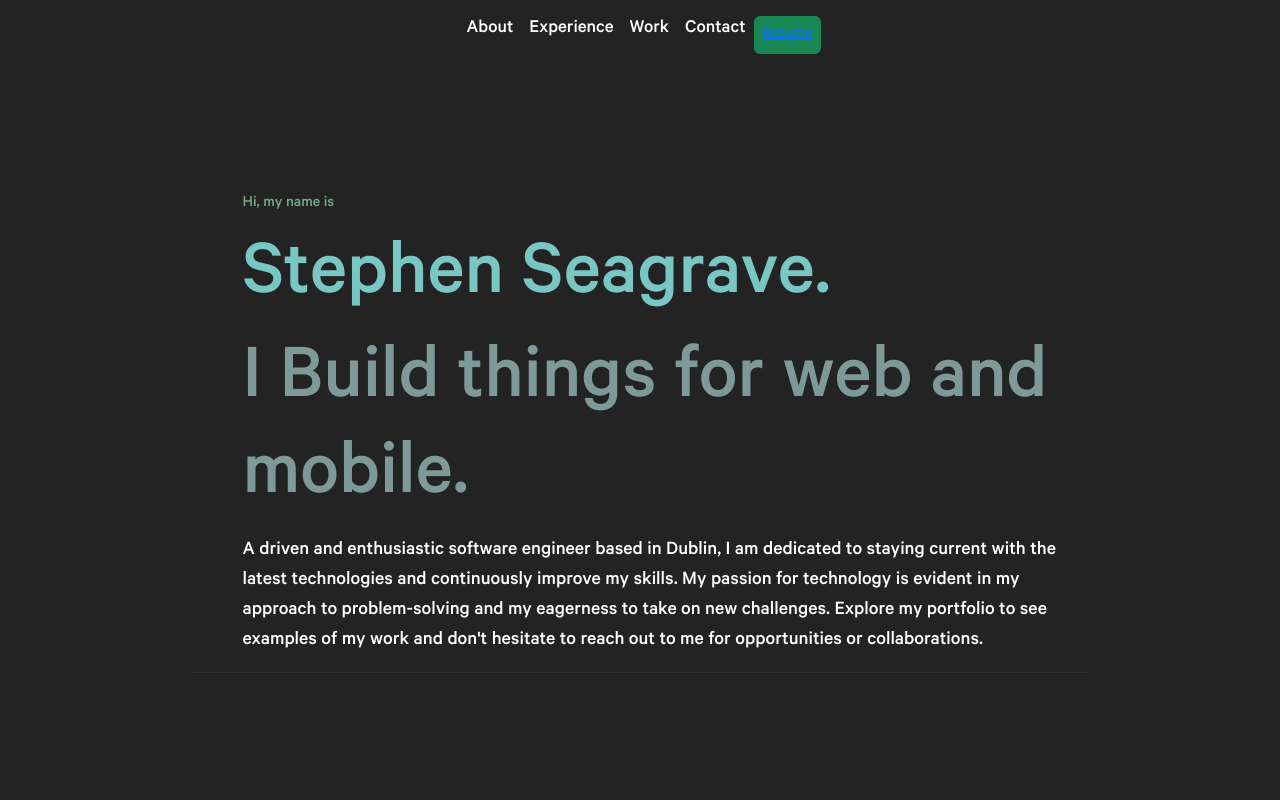
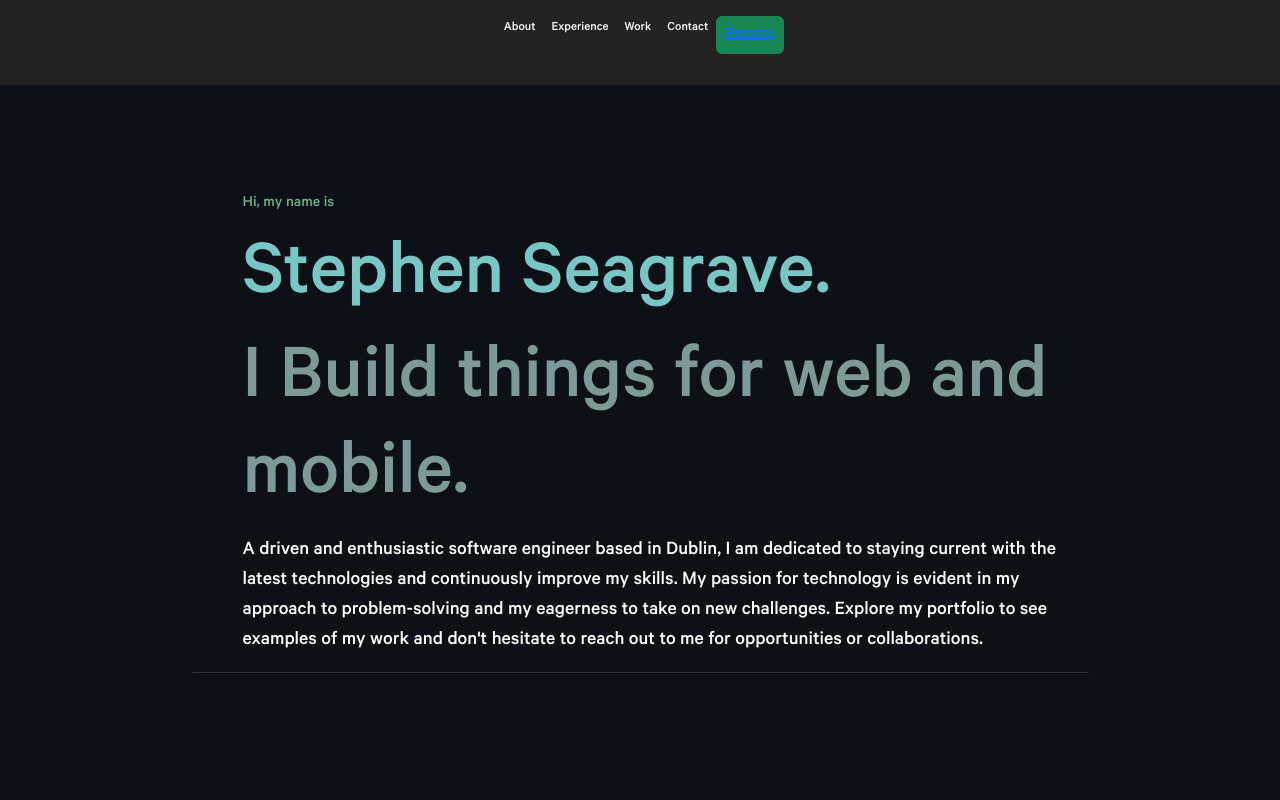
Before and after one commit to nemixu/portfolio_v2, a React (Create React App) app: page / in a window 1280 px wide. Shown: the top 800 px of the page. Built offline with nearby package versions, Linux system fonts and the light colour scheme.

Commit message:
Change bg colour

```diff
--- a/src/App.css
+++ b/src/App.css
@@ -1,10 +1,10 @@
 body {
-  background-color: #232323 !important;
+  background-color: #0d1017 !important;
   overflow-x: hidden;
 }
 
 li a {
   text-decoration: none;
   color: #fff;
-  font-size: 1.2rem;
+  font-size: 0.8125rem;
 }
```
